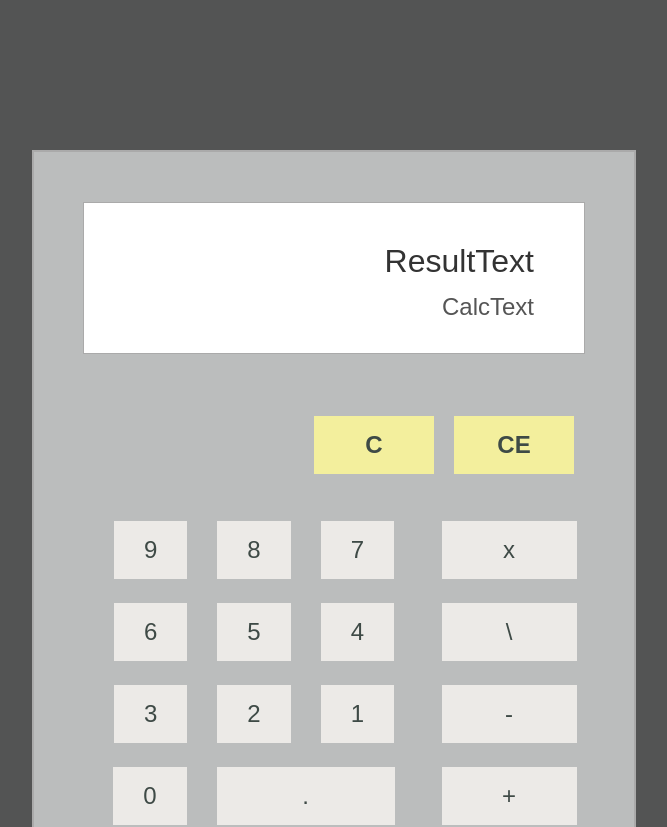
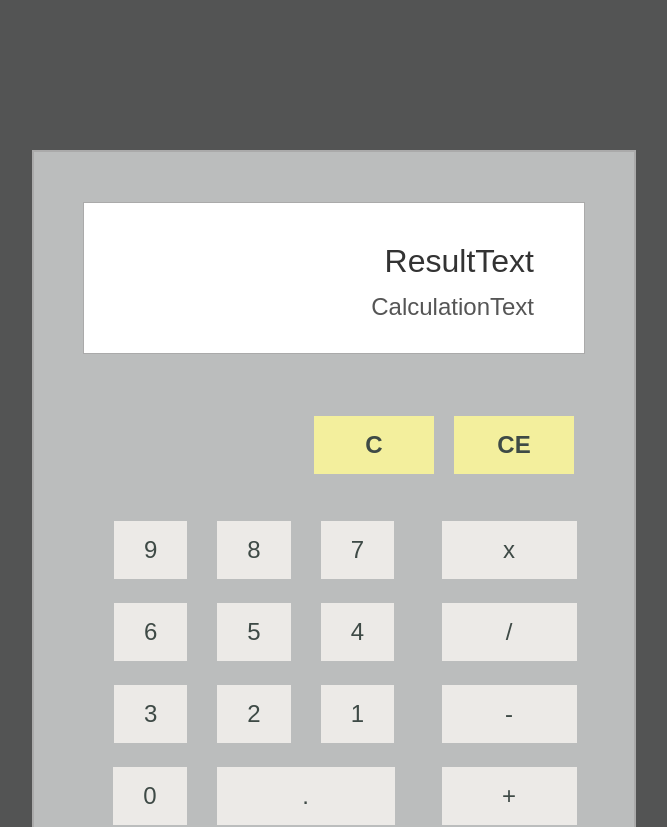
Before and after one commit to esmith4691/ReactCalculator, a React (Create React App) app: page / in a window 1280 px wide. Shown: the top 827 px of the page, without its empty margins (306-973 px from the left). Built offline with nearby package versions, Linux system fonts and the light colour scheme.

Commit message:
Generalise button set up, with click definition

```diff
--- a/src/App.js
+++ b/src/App.js
@@ -3,9 +3,17 @@ import './App.css';
 import './KeyPad.css';
 
 class App extends Component {
-  constructor(props){
-    super(props);
-    this.state = { calculationText: 'CalcText', resultText: 'ResultText'};
+  constructor(){
+    super();
+
+    this.state = {
+      calculationText: 'CalculationText',
+      resultText: 'ResultText',
+      buttonClicked: (el) => {
+        var buttonText = el.target.textContent;
+        this.clickButton(buttonText);
+      }
+    };
   }
 
   render() {
@@ -19,30 +27,30 @@ class App extends Component {
           <div ref="TheKeyPad" id="TheKeyPad">
             <div>
               <div id="TheResetPad">
-                <button className="KeyPadButton ResetPadButton">C</button>
-                <button className="KeyPadButton ResetPadButton">CE</button>
+                {this.drawButton("ResetPadButton","C")}
+                {this.drawButton("ResetPadButton","CE")}
               </div>
               <div id="TheNumberPad">
-                <button className="KeyPadButton NumberPadButton">9</button>
-                <button className="KeyPadButton NumberPadButton">8</button>
-                <button className="KeyPadButton NumberPadButton">7</button>
-                <button className="KeyPadButton NumberPadButton">6</button>
-                <button className="KeyPadButton NumberPadButton">5</button>
-                <button className="KeyPadButton NumberPadButton">4</button>
-                <button className="KeyPadButton NumberPadButton">3</button>
-                <button className="KeyPadButton NumberPadButton">2</button>
-                <button className="KeyPadButton NumberPadButton">1</button>
-                <button className="KeyPadButton NumberPadButton">0</button>
-                <button id="PointButton" className="KeyPadButton NumberPadButton">.</button>
+                {this.drawButton("NumberPadButton","9")}
+                {this.drawButton("NumberPadButton","8")}
+                {this.drawButton("NumberPadButton","7")}
+                {this.drawButton("NumberPadButton","6")}
+                {this.drawButton("NumberPadButton","5")}
+                {this.drawButton("NumberPadButton","4")}
+                {this.drawButton("NumberPadButton","3")}
+                {this.drawButton("NumberPadButton","2")}
+                {this.drawButton("NumberPadButton","1")}
+                {this.drawButton("NumberPadButton","0")}
+                {this.drawButton("NumberPadButton PointButton",".")}
               </div>
               <div id="TheOperatorPad">
-                <button className="KeyPadButton OperatorPadButton">x</button>
-                <button className="KeyPadButton OperatorPadButton">\</button>
-                <button className="KeyPadButton OperatorPadButton">-</button>
-                <button className="KeyPadButton OperatorPadButton">+</button>
+                {this.drawButton("OperatorPadButton","x")}
+                {this.drawButton("OperatorPadButton","/")}
+                {this.drawButton("OperatorPadButton","-")}
+                {this.drawButton("OperatorPadButton","+")}
               </div>
               <div id="TheSubmitPad">
-                <button className="KeyPadButton SubmitButton">=</button>
+                {this.drawButton("SubmitButton","=")}
               </div>
             </div>
           </div>
@@ -50,6 +58,16 @@ class App extends Component {
       </div>
     );
   }
+
+  drawButton(className, text){
+    className = "KeyPadButton " + className;
+    return <button className={className} onClick={this.state.buttonClicked}>{text}</button>
+  }
+
+  clickButton(text){
+    var newText = text;
+    this.setState({calculationText: newText});
+  }
 }
 
 export default App;
--- a/src/KeyPad.css
+++ b/src/KeyPad.css
@@ -87,6 +87,6 @@
   margin-left: 5px;
 }
 
-#TheKeyPad #PointButton{
+#TheKeyPad .PointButton{
   width: 178px;
 }
```
